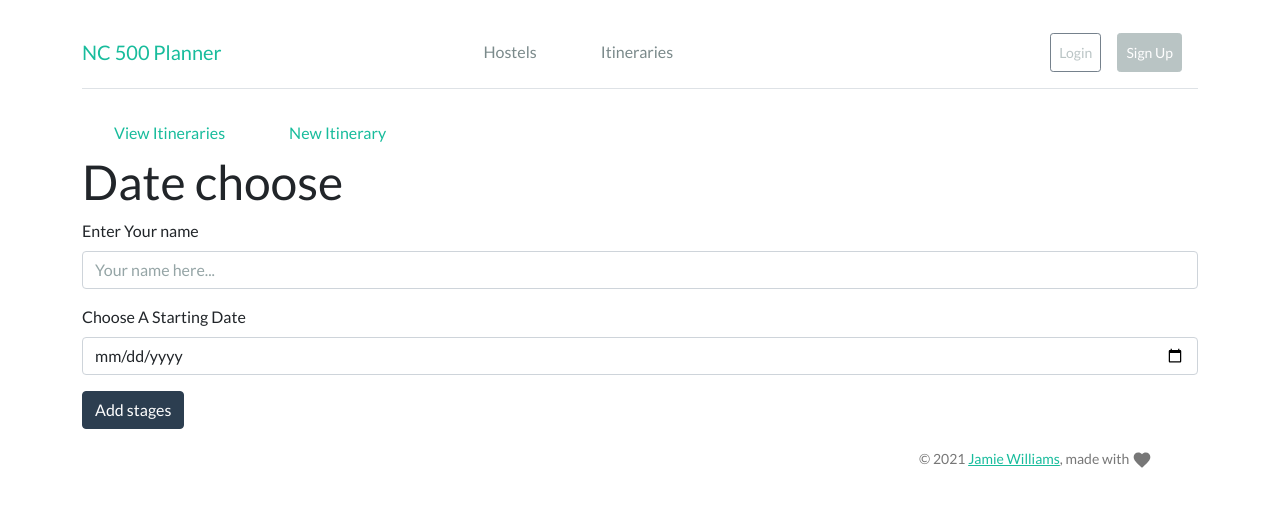
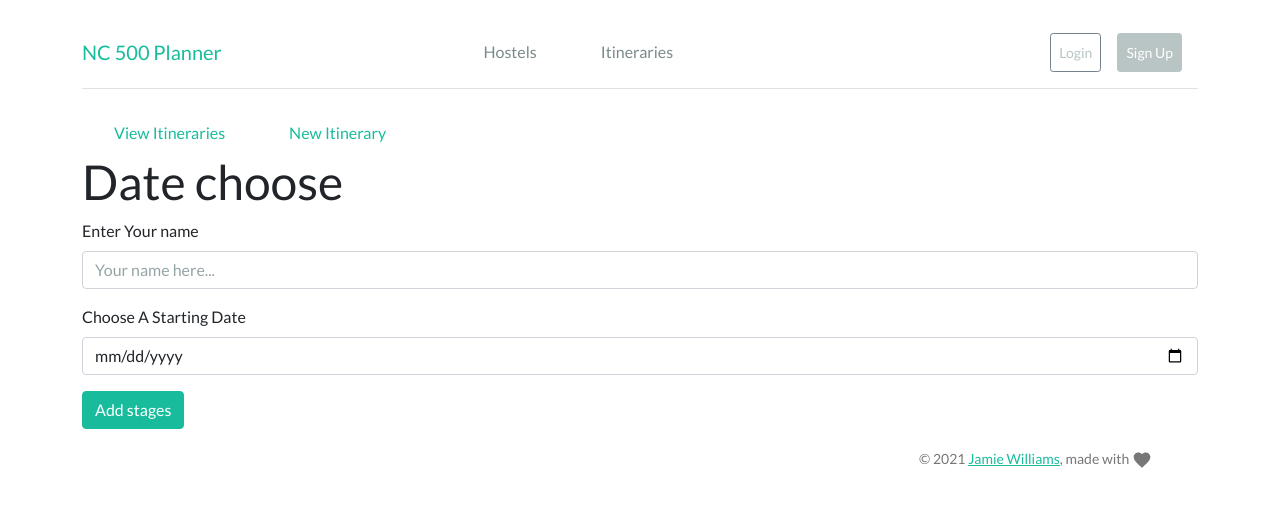
Before and after one commit to J-JohnWills/nc-500, a React (Create React App) app: page /itineraries/new in a window 1280 px wide. Shown: the top 506 px of the page. Built offline with nearby package versions, Linux system fonts and the light colour scheme; no server answers.

Commit message:
Add new itinerary fetch functionality

```diff
--- a/src/App.jsx
+++ b/src/App.jsx
@@ -82,7 +82,7 @@ export default function App() {
               // element={<ItinerariesNew hostelList={hostelsList} />}
               element={<DateChoose />}
             >
-              <Route path="stages" element={<div>stages</div>}></Route>
+              <Route path=":user/stages" element={<div>stages</div>}></Route>
             </Route>
           </Route>
         </Route>
--- a/src/views/itineraries/itineraries-new/DateChoose.jsx
+++ b/src/views/itineraries/itineraries-new/DateChoose.jsx
@@ -2,11 +2,49 @@ import React, { useState } from "react";
 import Form from "react-bootstrap/Form";
 import Button from "react-bootstrap/Button";
 import { useNavigate } from "react-router-dom";
+import { LinkContainer } from "react-router-bootstrap";
 
 export default function DateChoose() {
   let navigate = useNavigate();
   const [nameInput, setNameInput] = useState("");
   const [dateInput, setDateInput] = useState(new Date());
+
+  const handleName = (e) => {
+    setNameInput(e.currentTarget.value);
+    console.log(nameInput);
+  };
+
+  const handleDate = (e) => {
+    setDateInput(e.currentTarget.value);
+    console.log(dateInput);
+  };
+
+  const addStartDate = async (startDate, user) => {
+    await fetch(
+      "http://localhost:3000/itineraries/startdate/" + user + "/" + startDate
+    )
+      .then((res) => res.json())
+      .then((data) => {
+        console.log(data);
+      })
+      .catch((err) => {
+        console.log(err);
+      });
+  };
+
+  const addItinerary = async () => {
+    const name = nameInput;
+    await fetch("http://localhost:3000/itineraries/new/" + name)
+      .then((res) => res.json())
+      .then((data) => {
+        const startDate = data.startdate;
+        console.log(startDate);
+        addStartDate(dateInput, name);
+      })
+      .catch((err) => {
+        console.log(err);
+      });
+  };
 
   return (
     <div>
@@ -17,13 +55,29 @@ export default function DateChoose() {
           <Form.Control
             type="text"
             placeholder="Your name here..."
+            onChange={handleName}
+            value={nameInput}
           ></Form.Control>
         </Form.Group>
         <Form.Group>
           <Form.Label>Choose A Starting Date</Form.Label>
-          <Form.Control type="date"></Form.Control>
+          <Form.Control
+            type="date"
+            value={dateInput}
+            onChange={handleDate}
+          ></Form.Control>
         </Form.Group>
-        <Button className="mt-3">Add stages</Button>
+        <LinkContainer to={`/itineraries/new/${nameInput}/stages`}>
+          <Button
+            className="mt-3"
+            variant="success"
+            onClick={() => {
+              addItinerary();
+            }}
+          >
+            Add stages
+          </Button>
+        </LinkContainer>
       </Form>
     </div>
   );
```
